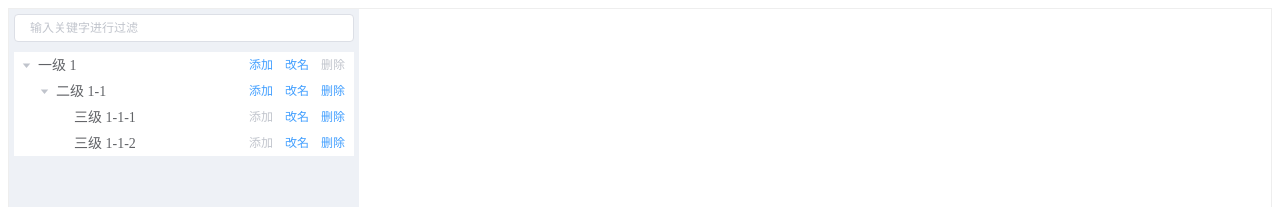
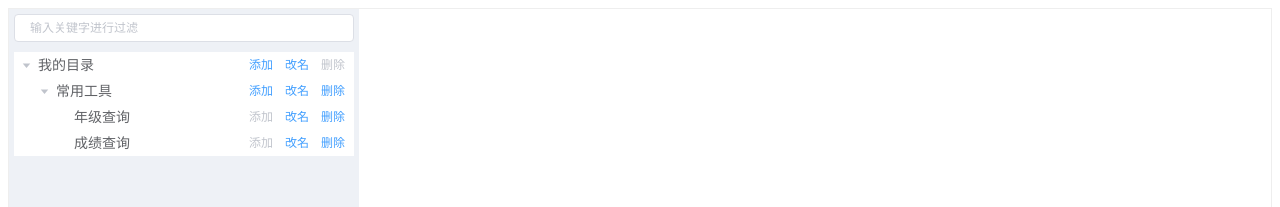
Before and after one commit to tanghuibo/code-collection, a Vue app: page / in a window 1280 px wide. Shown: the top 207 px of the page. Built offline with nearby package versions, Linux system fonts and the light colour scheme; what vue-codemirror would draw is missing.

Commit message:
修改label

```diff
--- a/src/components/EditTreeView.vue
+++ b/src/components/EditTreeView.vue
@@ -49,19 +49,19 @@ export default {
     data: [
       {
         id: 1,
-        label: "一级 1",
+        label: "我的目录",
         children: [
           {
-            id: 4,
-            label: "二级 1-1",
+            id: 2,
+            label: "常用工具",
             children: [
               {
-                id: 9,
-                label: "三级 1-1-1"
+                id: 3,
+                label: "年级查询"
               },
               {
-                id: 10,
-                label: "三级 1-1-2"
+                id: 4,
+                label: "成绩查询"
               }
             ]
           }
```
